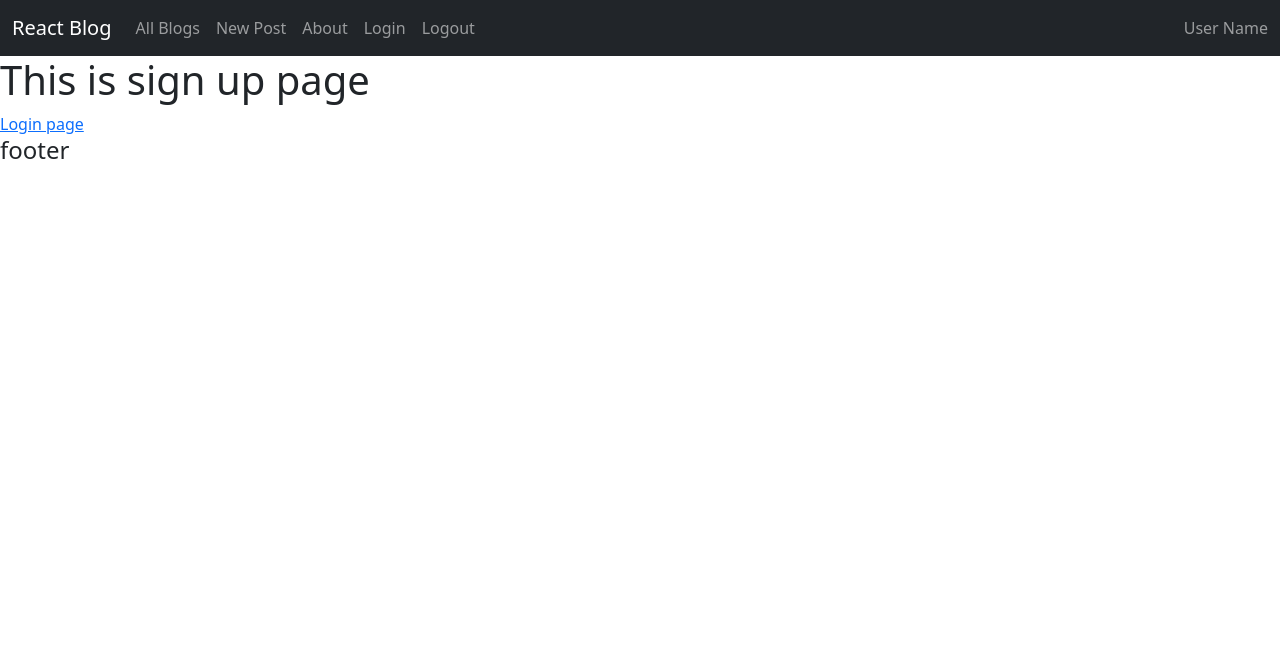
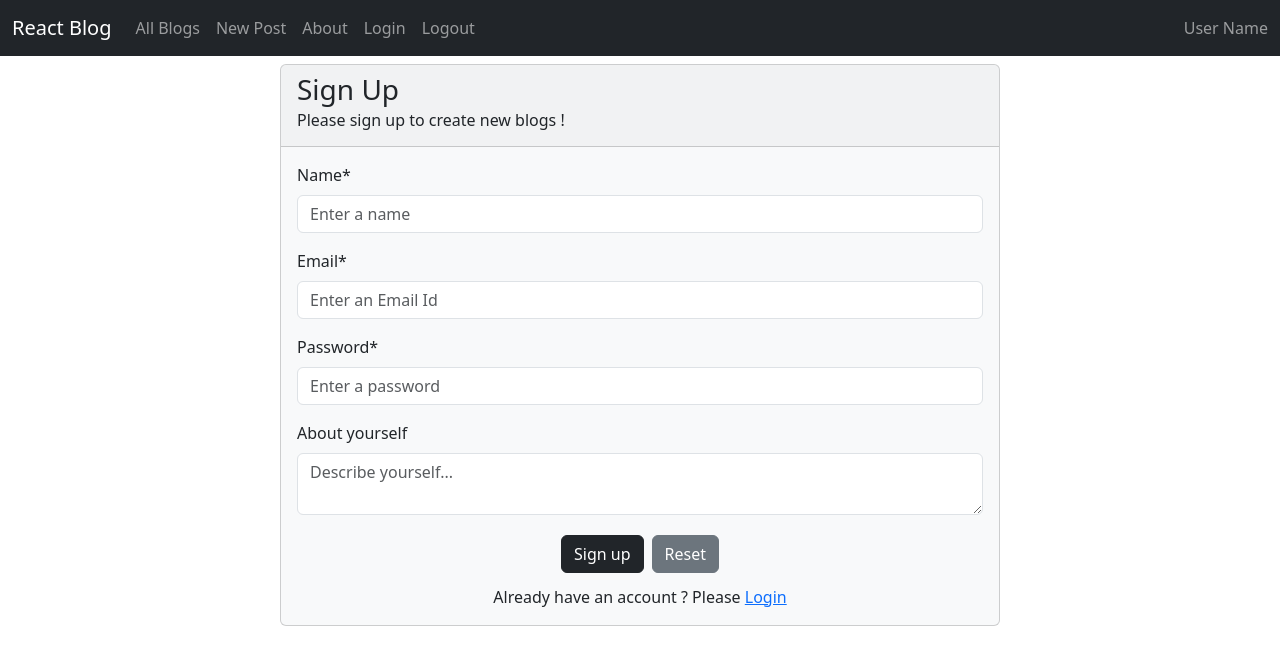
Before and after one commit to ironsubhajit/react_blog_app, a React (Create React App) app in the folder react-blog/: page /signup in a window 1280 px wide. Shown: the top 664 px of the page. Built offline with nearby package versions, Linux system fonts and the light colour scheme.

Commit message:
signup & login added

```diff
--- a/react-blog/src/App.css
+++ b/react-blog/src/App.css
@@ -1,4 +1,4 @@
-.App {
+/* .App {
   text-align: center;
 }
 
@@ -24,9 +24,6 @@
   color: white;
 }
 
-.App-link {
-  color: #61dafb;
-}
 
 @keyframes App-logo-spin {
   from {
@@ -35,4 +32,4 @@
   to {
     transform: rotate(360deg);
   }
-}
+} */
--- a/react-blog/src/App.jsx
+++ b/react-blog/src/App.jsx
@@ -8,13 +8,7 @@ function App() {
   return (
     <div className="App">
       <Base>
-        <Link to={`about`}>About page</Link>
-        <br />
-        <Link to={`blogs`}>Blog list page</Link>
-        <br />
-        <Link to={`add-blog`}>Blog create page</Link>
-        <br />
-        <Link to={`edit-blog`}>Blog update page</Link>
+        This is home page
       </Base>
     </div>
   );
--- a/react-blog/src/components/Base.jsx
+++ b/react-blog/src/components/Base.jsx
@@ -6,7 +6,6 @@ const Base = ({ title = "Welcome to our website", children }) => {
     <div>
       <SiteNavbar />
       {children}
-      <h4>footer</h4>
     </div>
   );
 };
--- a/react-blog/src/pages/Login.jsx
+++ b/react-blog/src/pages/Login.jsx
@@ -1,13 +1,77 @@
 import React from "react";
 import Base from "../components/Base";
 import { Link } from "react-router-dom";
+import {
+  Card,
+  CardBody,
+  CardTitle,
+  CardText,
+  CardSubtitle,
+  Button,
+  Container,
+  CardHeader,
+  Form,
+  FormGroup,
+  Label,
+  Input,
+  FormText,
+} from "reactstrap";
 
 const Login = () => {
   return (
     <div>
       <Base>
-        <h1>This is login page</h1>
-        <Link to={`/signup`}>Sign up page</Link>
+        <Container className="d-flex justify-content-center align-items-center">
+          <Card
+            color="light"
+            style={{
+              width: "45rem",
+            }}
+            className="m-2"
+          >
+            <CardHeader>
+              <CardTitle tag="h3">Login</CardTitle>
+              <CardSubtitle className="mb-2" tag="h6">
+                Please login to create new blogs !
+              </CardSubtitle>
+            </CardHeader>
+            <CardBody>
+              {/* Login form */}
+              <Form>
+                <FormGroup>
+                  <Label for="userEmail">Email*</Label>
+                  <Input
+                    id="userEmail"
+                    name="userEmail"
+                    placeholder="Enter an Email Id"
+                    type="email"
+                    required
+                  />
+                </FormGroup>
+                <FormGroup>
+                  <Label for="password">Password*</Label>
+                  <Input
+                    id="password"
+                    name="password"
+                    placeholder="Enter a password"
+                    type="password"
+                    required
+                  />
+                </FormGroup>
+
+                <Container className="button-section d-flex flex-column align-items-center">
+                  <Container className="text-center">
+                    <Button color="dark" type="submit" className="m-1">Login</Button>
+                    <Button color="secondary" type="reset" className="m-1">Reset</Button>
+                  </Container>
+                  <CardText className="mt-2">
+                    Don't have an account ? Please <Link to={`/signup`}>Sign up</Link>
+                  </CardText>
+                </Container>
+              </Form>
+            </CardBody>
+          </Card>
+        </Container>
       </Base>
     </div>
   );
--- a/react-blog/src/pages/signup.jsx
+++ b/react-blog/src/pages/signup.jsx
@@ -1,13 +1,92 @@
 import React from "react";
 import Base from "../components/Base";
 import { Link } from "react-router-dom";
+import {
+  Card,
+  CardBody,
+  CardTitle,
+  CardText,
+  CardSubtitle,
+  Button,
+  Container,
+  CardHeader,
+  Form,
+  FormGroup,
+  Label,
+  Input,
+  FormText,
+} from "reactstrap";
 
 const Signup = () => {
   return (
     <div>
       <Base>
-        <h1>This is sign up page</h1>
-        <Link to={`/login`}>Login page</Link>
+        <Container className="d-flex justify-content-center align-items-center">
+          <Card
+            color="light"
+            style={{
+              width: "45rem",
+            }}
+            className="m-2"
+          >
+            <CardHeader>
+              <CardTitle tag="h3">Sign Up</CardTitle>
+              <CardSubtitle className="mb-2" tag="h6">
+                Please sign up to create new blogs !
+              </CardSubtitle>
+            </CardHeader>
+            <CardBody>
+              {/* Signup form */}
+              <Form>
+                <FormGroup>
+                  <Label for="userName">Name*</Label>
+                  <Input
+                    id="userName"
+                    name="userName"
+                    placeholder="Enter a name"
+                    type="text"
+                    required
+                  />
+                </FormGroup>
+                <FormGroup>
+                  <Label for="userEmail">Email*</Label>
+                  <Input
+                    id="userEmail"
+                    name="userEmail"
+                    placeholder="Enter an Email Id"
+                    type="email"
+                    required
+                  />
+                </FormGroup>
+                <FormGroup>
+                  <Label for="password">Password*</Label>
+                  <Input
+                    id="password"
+                    name="password"
+                    placeholder="Enter a password"
+                    type="password"
+                    required
+                  />
+                </FormGroup>
+
+                <FormGroup>
+                  <Label for="aboutUser">About yourself</Label>
+                  <Input id="aboutUser" name="text" type="textarea" placeholder="Describe yourself..." />
+                </FormGroup>
+
+                <Container className="button-section d-flex flex-column align-items-center">
+                  <Container className="text-center">
+                    <Button color="dark" type="submit" className="m-1">Sign up</Button>
+                    <Button color="secondary" type="reset" className="m-1">Reset</Button>
+                  </Container>
+                  <CardText className="mt-2">
+                    Already have an account ? Please <Link to={`/login`}>Login</Link>
+                  </CardText>
+                </Container>
+              </Form>
+            </CardBody>
+          </Card>
+        </Container>
       </Base>
     </div>
   );
```
